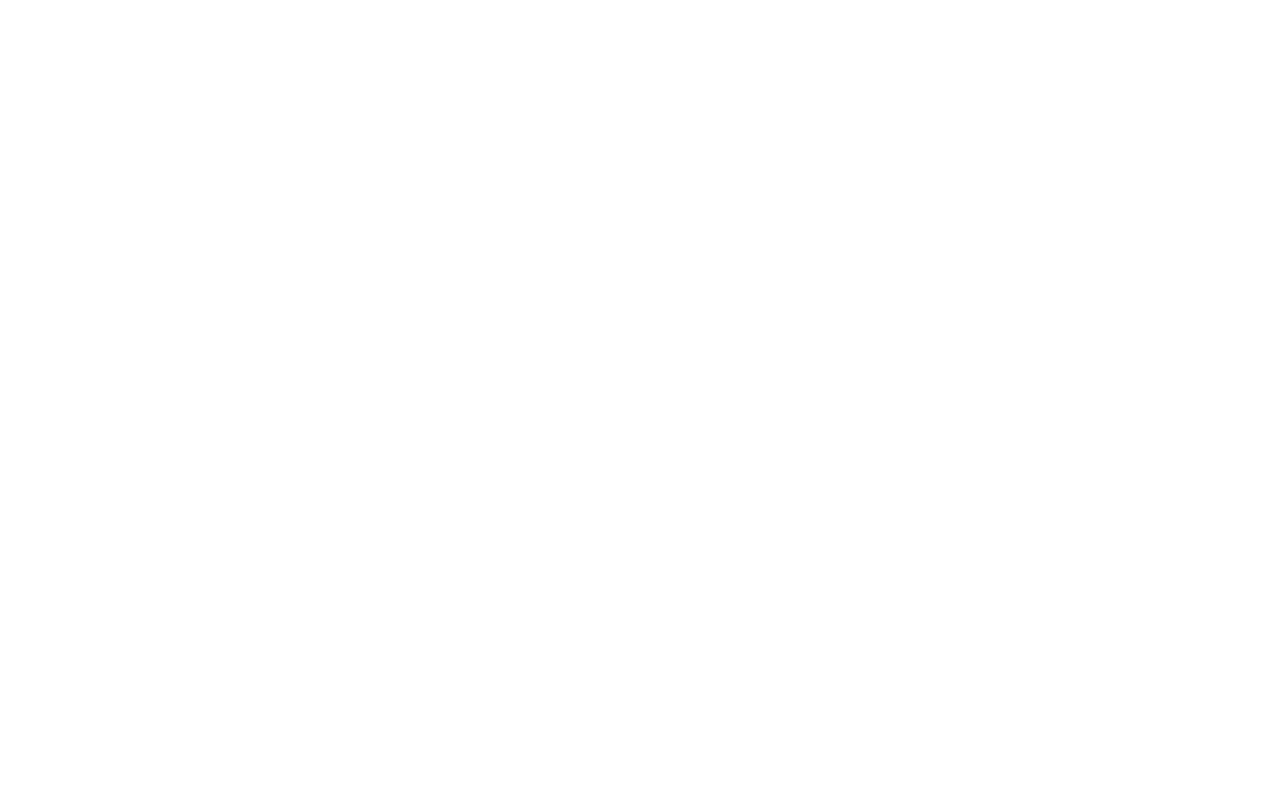
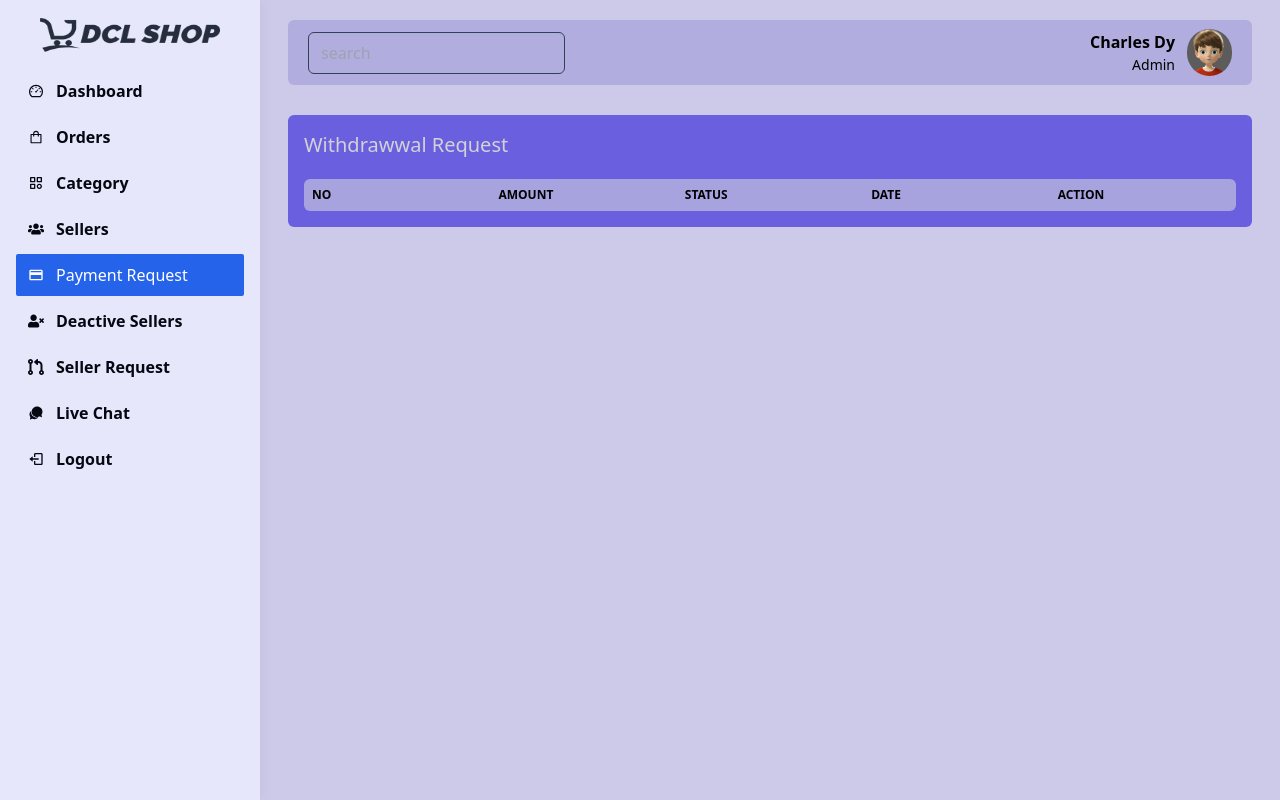
Before and after one commit to charleslinzon/dclshop, a React (Create React App) app in the folder dashboard/: page /admin/dashboard/payment-request in a window 1280 px wide. Before the commit this address had no page. Built offline with nearby package versions, Linux system fonts and the light colour scheme.

Commit message:
Payment Request Page Design - Part 1

```diff
--- a/dashboard/src/router/routes/adminRoutes.js
+++ b/dashboard/src/router/routes/adminRoutes.js
@@ -3,6 +3,7 @@
 const Orders = lazy(() => import('../../views/admin/Orders'))
 const Category = lazy(() => import('../../views/admin/Category'))
 const Sellers = lazy(() => import('../../views/admin/Sellers'))
+const PaymentRequest = lazy(() => import('../../views/admin/PaymentRequest'))
 
 export const adminRoutes = [
     {
@@ -24,5 +25,10 @@
         path : 'admin/dashboard/sellers',
         element : <Sellers/>,
         role : 'admin'
+    },
+    {
+        path : 'admin/dashboard/payment-request',
+        element : <PaymentRequest/>,
+        role : 'admin'
     }
 ]
--- /dev/null
+++ b/dashboard/src/views/admin/PaymentRequest.jsx
@@ -0,0 +1,25 @@
+import React from 'react';
+import { FixedSizeList as List } from 'react-window';
+
+const PaymentRequest = () => {
+    return (
+        <div className='px-2 lg:px-7 pt-5'>
+            <div className='w-full p-4 bg-[#6a5fdf] rounded-md'>
+                <h2 className='text-xl font-medium pb-5 text-[#d0d2d6]'>Withdrawwal Request</h2>
+                <div className='w-full'>
+                    <div className='w-full overflow-x-auto'>
+                        <div className='flex bg-[#a7a3de] uppercase text-xs font-bold min-w-[34-px] rounded-md'>
+                        <div className='w-[25%] p-2'>No</div>
+                        <div className='w-[25%] p-2'>Amount</div>
+                        <div className='w-[25%] p-2'>Status</div>
+                        <div className='w-[25%] p-2'>Date</div>
+                        <div className='w-[25%] p-2'>Action</div>
+                        </div>
+                    </div>
+                </div>
+            </div>
+        </div>
+    );
+};
+
+export default PaymentRequest;
```
